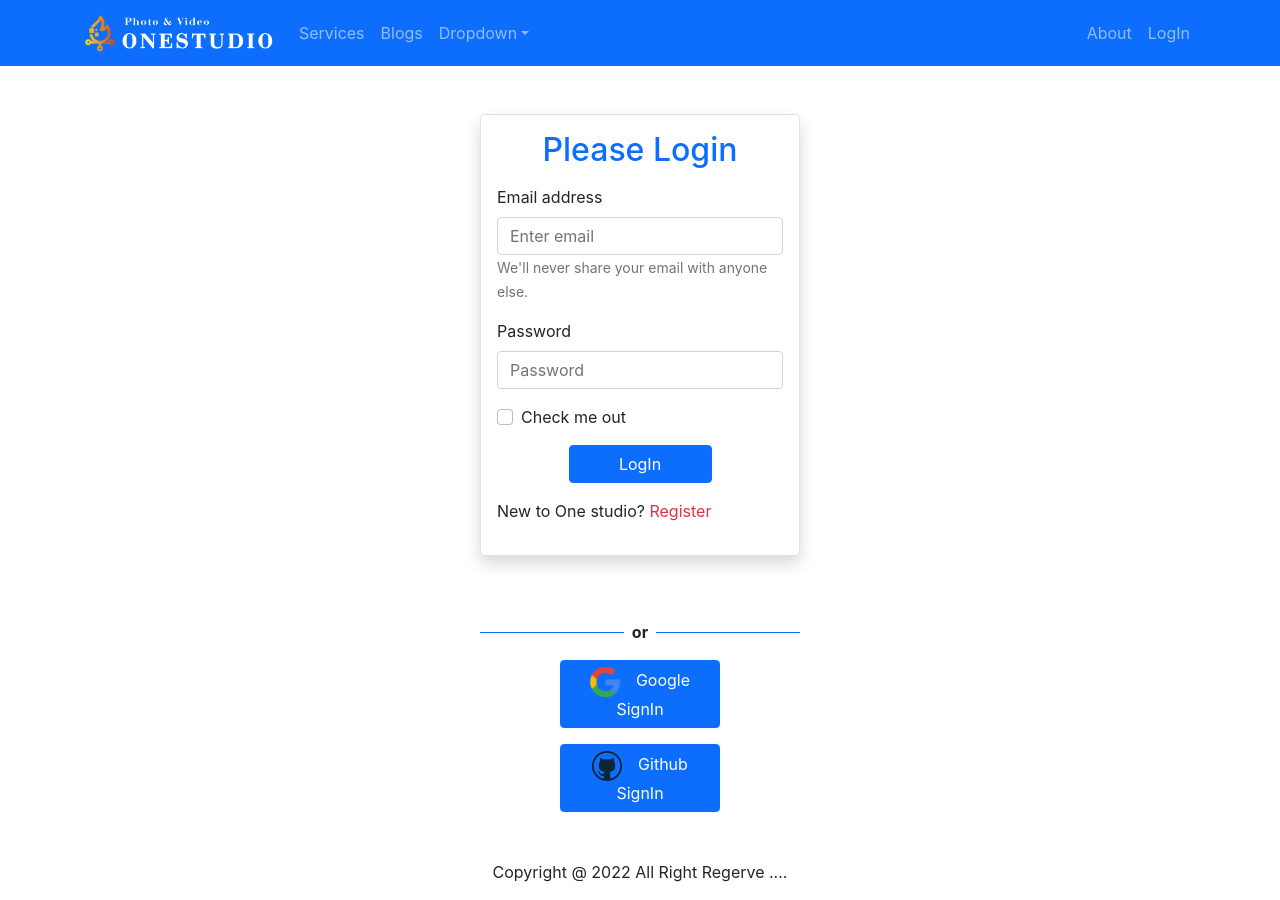
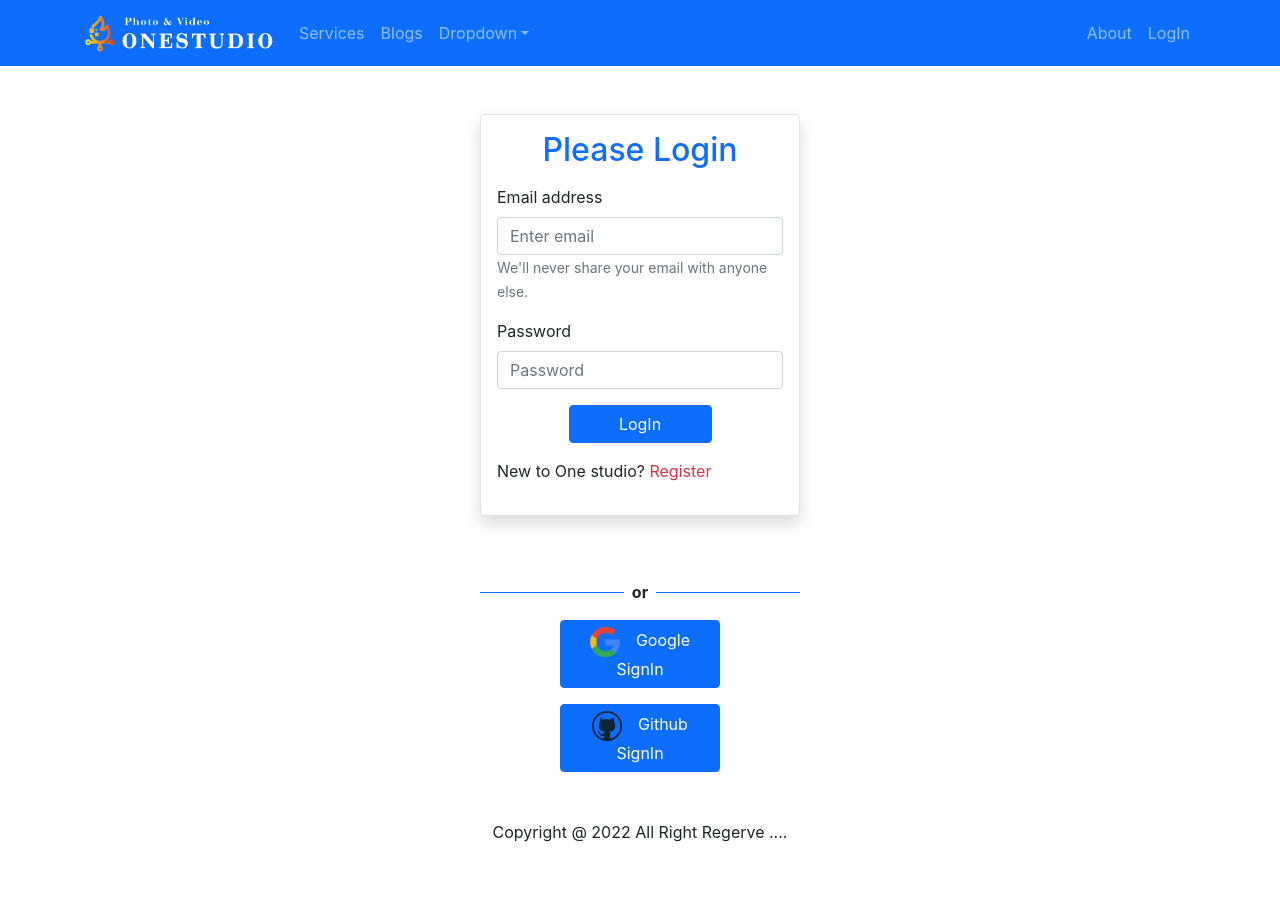
Before and after one commit to hasan71224/one-stdio, a React (Create React App) app: page /login in a window 1280 px wide. After the commit the page ends 860 px from the top, so only its background shows below. Built offline with nearby package versions, Linux system fonts and the light colour scheme.

Commit message:
functional login option

```diff
--- a/src/Pages/Login/Login/Login.js
+++ b/src/Pages/Login/Login/Login.js
@@ -1,23 +1,43 @@
-import React from 'react';
+import React, { useRef } from 'react';
 import { Button, Form } from 'react-bootstrap';
+import { useSignInWithEmailAndPassword } from 'react-firebase-hooks/auth';
 import { useLocation, useNavigate } from 'react-router-dom';
+import auth from '../../../firebase.init';
 import SocialLogin from '../SocialLogin/SocialLogin';
 
 
 const Login = () => {
     const navigate = useNavigate()
     const location = useLocation()
+    const emailRef = useRef(' ')
+    const passwordRef = useRef(' ')
+    let from = location.state?.from?.pathname || "/";
 
+    const [
+        signInWithEmailAndPassword,
+        user,
+        loading,
+        error,
+    ] = useSignInWithEmailAndPassword(auth);
 
+    if (user) {
+        navigate(from, { replace: true })
+    }
+    const handleSubmit = event => {
+        event.preventDefault();
+        const email = emailRef.current.value;
+        const password = passwordRef.current.value;
+        signInWithEmailAndPassword(email, password)
+
+    }
     let errorElement;
+    if (error) {
+        errorElement =
+            <div>
+                <p className='text-danger'>Error: {error?.message}</p>
+            </div>
 
-    // if (error) {
-    //     errorElement =
-    //         <div>
-    //             <p className='text-danger'>Error: {error?.message}</p>
-    //         </div>
-
-    // }
+    }
 
     const navigateRegister = event => {
         navigate('/register')
@@ -26,10 +46,10 @@ const Login = () => {
         <div>
             <div className='w-25 mx-auto border border-1 rounded-3 p-3 mt-5 shadow p-3 mb-5 bg-body rounded'>
                 <h2 className='text-center mb-3 text-primary'>Please Login</h2>
-                <Form>
+                <Form onSubmit={handleSubmit}>
                     <Form.Group className="mb-3" controlId="formBasicEmail">
                         <Form.Label>Email address</Form.Label>
-                        <Form.Control type="email" placeholder="Enter email" required />
+                        <Form.Control ref={emailRef} type="email" placeholder="Enter email" required />
                         <Form.Text className="text-muted">
                             We'll never share your email with anyone else.
                         </Form.Text>
@@ -37,11 +57,9 @@ const Login = () => {
 
                     <Form.Group className="mb-3" controlId="formBasicPassword">
                         <Form.Label>Password</Form.Label>
-                        <Form.Control type="password" placeholder="Password" required />
+                        <Form.Control ref={passwordRef} type="password" placeholder="Password" required />
                     </Form.Group>
-                    <Form.Group className="mb-3" controlId="formBasicCheckbox">
-                        <Form.Check type="checkbox" label="Check me out" />
-                    </Form.Group>
+
                     <Button className='w-50 mx-auto d-block mt-3' variant="primary" type="submit">
                         LogIn
                     </Button>
```
